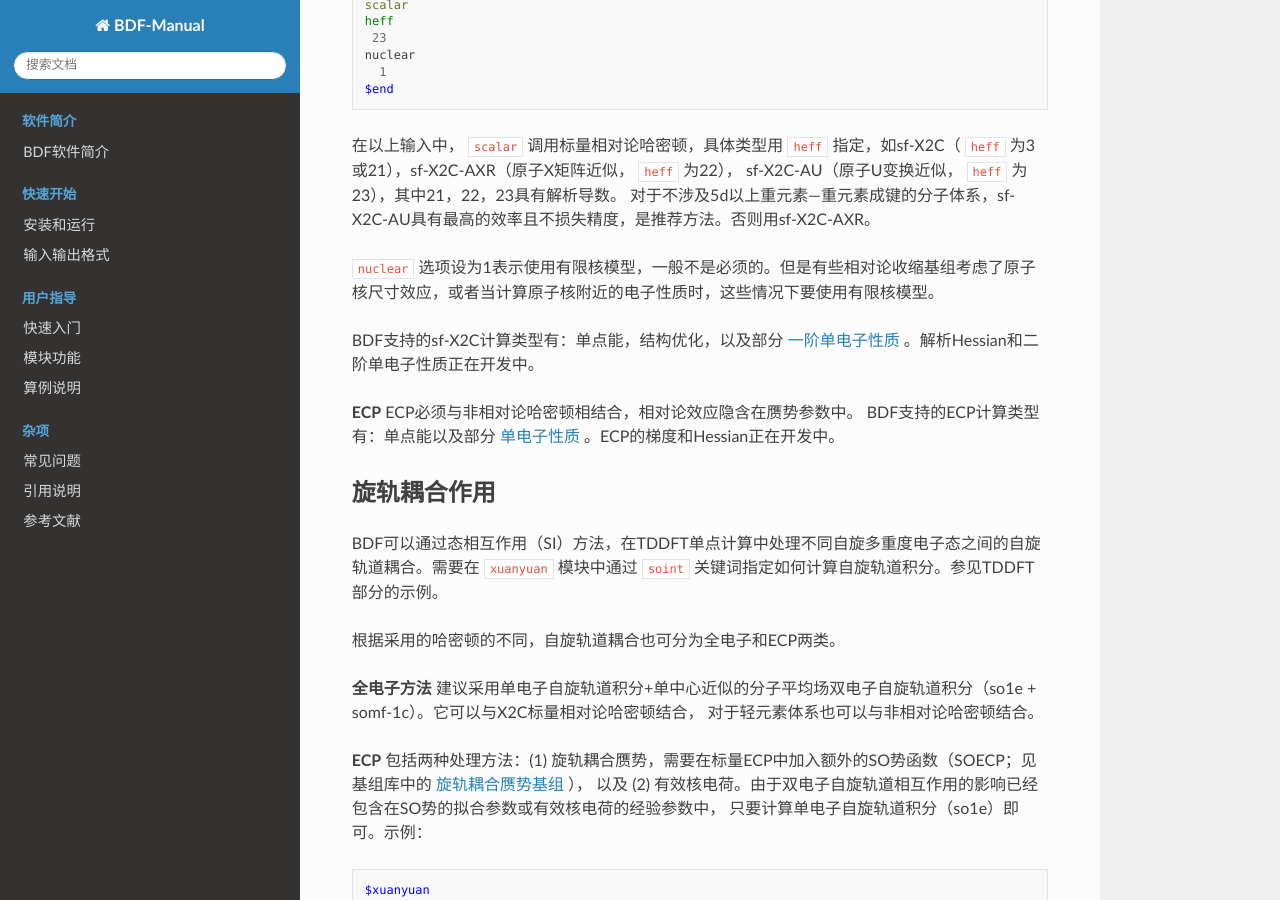
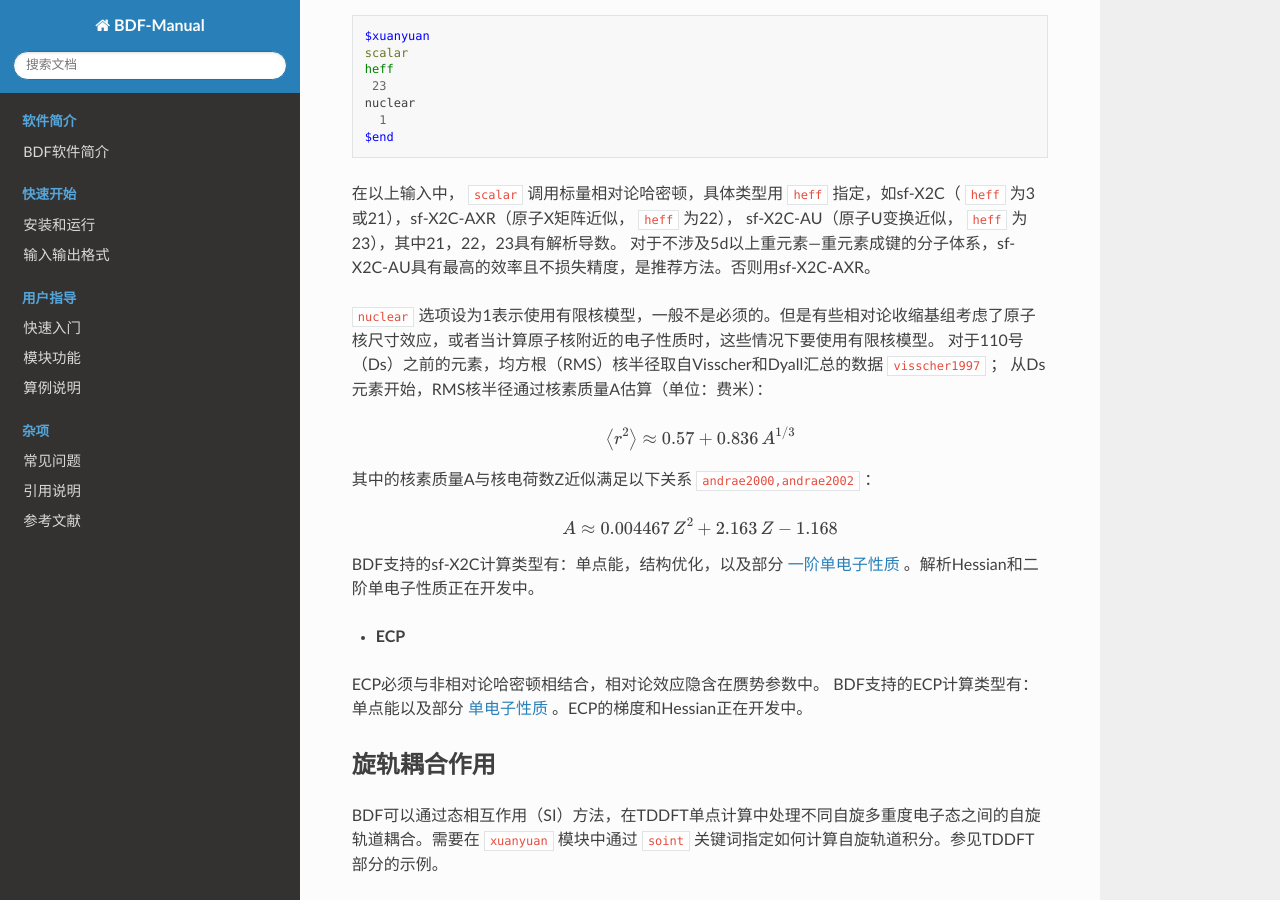
Before and after one commit to BDF-manual-maintenance/BDF-Manual, a Sphinx documentation site: the page built from source/guide/Relativity.rst, in a window 1280 px wide and 900 px high, scrolled down 841 px. Built offline with Sphinx 7.4.7 and the Read the Docs theme 2.0.0, drawn with Linux system fonts in a browser that asks for light colours; pages that are not in the unit, such as notebooks, are missing from menus; cross-references to code outside the pages are shown as plain code.

```diff
--- a/source/guide/Analysis.rst
+++ b/source/guide/Analysis.rst
@@ -7,10 +7,10 @@ BDF支持的波函数分析有：Mulliken布居分析和Lowdin布居分析，包
 
 BDF支持的单电子性质有：
 
-* SCF：偶极矩，极化率*，超极化率*，穆斯堡尔谱（有效接触密度）
+* SCF：偶极矩，极化率*，超极化率*，穆斯堡尔谱（有效接触密度），核磁共振\*\*
 * TDDFT：激发态的偶极矩*，荧光吸收光谱的振子强度，磷光吸收光谱的振子强度
 
-  \* 在 ``resp`` 模块中计算。
+  \* 在 ``resp`` 模块中计算。\*\* 在 ``nmr`` 模块中计算。
 
 更多的波函数分析及单电子性质，可以通过在 ``scf`` 模块中产生molden格式的数据文件，用第三方程序完成。输入示例：
 
--- a/source/guide/Relativity.rst
+++ b/source/guide/Relativity.rst
@@ -25,7 +25,8 @@ BDF基组库提供大量的 :ref:`全电子相对论基组<all-e-bas>` 和 :ref:
 标量相对论效应
 ------------------------------------------------
 
-**全电子方法**
+* **全电子方法**
+
 BDF可以通过无自旋X2C哈密顿（sf-X2C）及其局域近似变体sf-X2C-AXR、sf-X2C-AU，考虑标量相对论效应。例如：
 
 .. code-block:: bdf
@@ -45,10 +46,21 @@ sf-X2C-AU（原子U变换近似， ``heff`` 为23），其中21，22，23具有
 .. _finite-nuclear:
 
 ``nuclear`` 选项设为1表示使用有限核模型，一般不是必须的。但是有些相对论收缩基组考虑了原子核尺寸效应，或者当计算原子核附近的电子性质时，这些情况下要使用有限核模型。
+对于110号（Ds）之前的元素，均方根（RMS）核半径取自Visscher和Dyall汇总的数据 :cite:`visscher1997` ；
+从Ds元素开始，RMS核半径通过核素质量A估算（单位：费米）：
+
+.. math::
+   \left<r^2\right> \approx 0.57 + 0.836 \, A^{1/3}
+
+其中的核素质量A与核电荷数Z近似满足以下关系 :cite:`andrae2000,andrae2002` ：
+
+.. math::
+   A \approx 0.004467 \, Z^2 + 2.163 \, Z - 1.168
 
 BDF支持的sf-X2C计算类型有：单点能，结构优化，以及部分 :ref:`一阶单电子性质<1e-prop>` 。解析Hessian和二阶单电子性质正在开发中。
 
-**ECP**
+* **ECP**
+
 ECP必须与非相对论哈密顿相结合，相对论效应隐含在赝势参数中。
 BDF支持的ECP计算类型有：单点能以及部分 :ref:`单电子性质<1e-prop>` 。ECP的梯度和Hessian正在开发中。
 
@@ -59,10 +71,14 @@ BDF可以通过态相互作用（SI）方法，在TDDFT单点计算中处理不
 
 根据采用的哈密顿的不同，自旋轨道耦合也可分为全电子和ECP两类。
 
-**全电子方法** 建议采用单电子自旋轨道积分+单中心近似的分子平均场双电子自旋轨道积分（so1e + somf-1c）。它可以与X2C标量相对论哈密顿结合，
+* **全电子方法**
+
+建议采用单电子自旋轨道积分+单中心近似的分子平均场双电子自旋轨道积分（so1e + somf-1c）。它可以与X2C标量相对论哈密顿结合，
 对于轻元素体系也可以与非相对论哈密顿结合。
 
-**ECP** 包括两种处理方法：(1) 旋轨耦合赝势，需要在标量ECP中加入额外的SO势函数（SOECP；见基组库中的 :ref:`旋轨耦合赝势基组 <soecp-bas>` ），
+* **ECP**
+
+包括两种处理方法：(1) 旋轨耦合赝势，需要在标量ECP中加入额外的SO势函数（SOECP；见基组库中的 :ref:`旋轨耦合赝势基组 <soecp-bas>` ），
 以及 (2) 有效核电荷。由于双电子自旋轨道相互作用的影响已经包含在SO势的拟合参数或有效核电荷的经验参数中，
 只要计算单电子自旋轨道积分（so1e）即可。示例：
 
--- a/source/refs.bib
+++ b/source/refs.bib
@@ -850,4 +850,37 @@ eprint = {
     doi = {10.1002/qua.560540202}
 }
 
+%%%%%%%%%%%%%%%%%%%%%%%%%%%%%%%%%%%%%%%%%%%%%%%%%%%%%%%%%%%%%%%%%%%%%%%%%%%%%%%%%%%%%%%%%%%%%%%%%%%%
+% nuclear charge radii
+%%%%%%%%%%%%%%%%%%%%%%%%%%%%%%%%%%%%%%%%%%%%%%%%%%%%%%%%%%%%%%%%%%%%%%%%%%%%%%%%%%%%%%%%%%%%%%%%%%%%
+
+@article{visscher1997,
+    author = {L. Visscher and K. G. Dyall},
+    title = {{Dirac}–{Fock} Atomic Electronic Structure Calculations Using Different Nuclear Charge Distributions},
+    journal = {At. Data and Nucl. Data Tables},
+    volume = {67},
+    pages = {207-224},
+    year = {1997},
+    doi = {10.1006/adnd.1997.0751}
+}
+
+@article{andrae2000,
+    author = {D. Andrae},
+    title = {Finite nuclear charge density distributions in electronic structure calculations for atoms and molecules},
+    journal = {Phys. Rep.},
+    volume = {336},
+    pages = {413-525},
+    year = {2000},
+    doi = {10.1016/S0370-1573(00)00007-7}
+}
+
+@inbook{andrae2002,
+  author  = {D. Andrae},
+  title= {Relativistic Electronic Structure Theory, Part 1: Fundamentals},
+  editor  = {P. Schwerdtfeger},
+  year    = {2002},
+  publisher= {Elsevier},
+  address = {Amsterdam},
+  pages   = {203-258}}
+
 #end ddcosmo
```
Also changed, not shown: source/guide/Gaussian-Basis-Sets.rst (+5 -5 lines).
